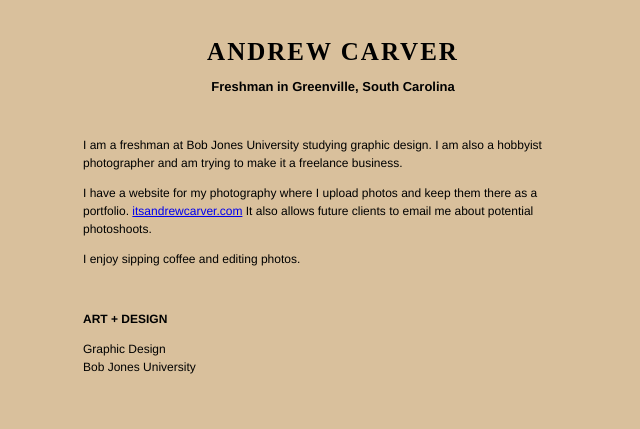
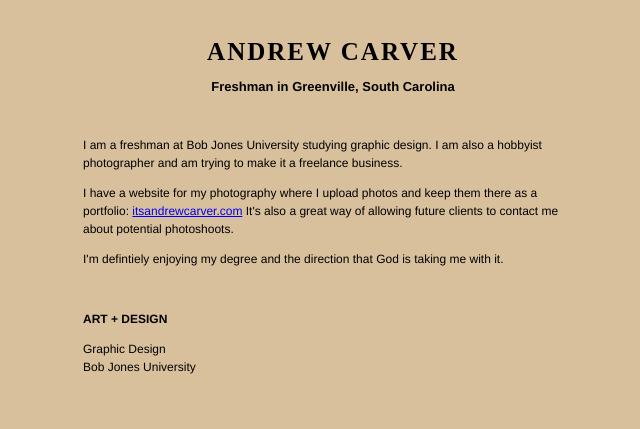
Before and after one commit to andrew-carver/andrew-carver.github.io, a plain HTML site: page index.html in a window 1280 px wide. Shown: the whole page, without its empty margins (307-947 px from the left). Drawn offline with Linux system fonts and the light colour scheme.

Commit message:
Update index.html

```diff
--- a/index.html
+++ b/index.html
@@ -41,12 +41,12 @@ h3 {
          <p>I am a freshman at Bob Jones University studying graphic design.
             I am also a hobbyist photographer and am trying to make it a freelance business.</p>
          <p>
-            I have a website for my photography where I upload photos and keep them there as a portfolio.
+            I have a website for my photography where I upload photos and keep them there as a portfolio:
             <a href="https://www.itsandrewcarver.com">itsandrewcarver.com</a>
-            It also allows future clients to email me about potential photoshoots.
+            It's also a great way of allowing future clients to contact me about potential photoshoots.
          </p>
          <p>
-            I enjoy sipping coffee and editing photos.
+            I'm defintiely enjoying my degree and the direction that God is taking me with it.
          </p>
         <br>
         <h3>ART + DESIGN</h3>
```
